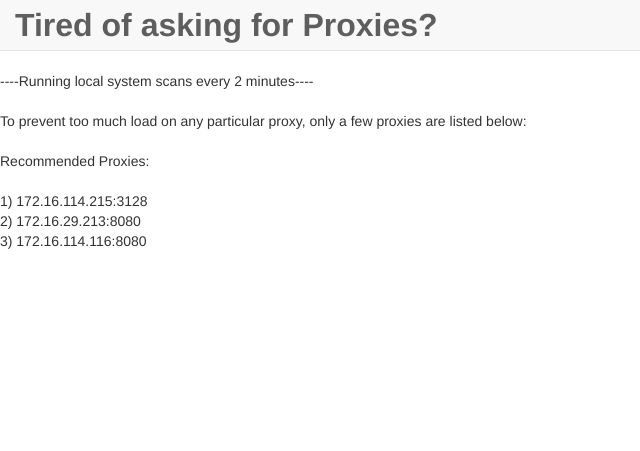
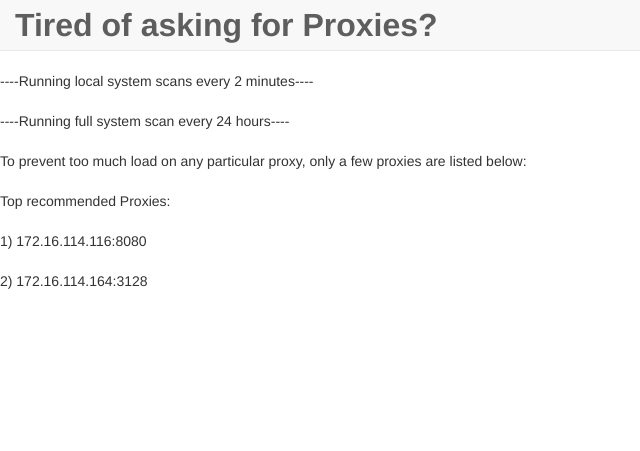
Before and after one commit to VistaarJ/PROXY_CHECKER, a PHP site: page / in a window 1280 px wide. Shown: the top 451 px of the page, without its empty margins (0-640 px from the left). Run offline with PHP 8.4, Linux system fonts and the light colour scheme.

Commit message:
Finalised front end

```diff
--- a/index.php
+++ b/index.php
@@ -36,32 +36,24 @@
 
 <br> ----Running local system scans every 2 minutes----
 <br>
-
-<?php
-
-shuffle($lines);
-
-?>
+<br> ----Running full system scan every 24 hours----
+<br>
 
 <br> To prevent too much load on any particular proxy, only a few proxies are listed below: <br>
-<br> Recommended Proxies: <br><br>
+<br> Top recommended Proxies: <br><br>
 
 <?php
 
 if($cnt>=1)
 {
-  echo "1) " . $lines[0] . "<br>";
+  echo "1) " . $lines[0] . "<br><br>";
 }
 
 if($cnt>=2)
 {
-  echo "2) " . $lines[1] . "<br>" ;
+  echo "2) " . $lines[1] . "<br><br>" ;
 }
 
-if($cnt>=3)
-{
-  echo "3) " . $lines[2] . "<br>" ;
-}
 
 ?>
 <div class="row">
```
